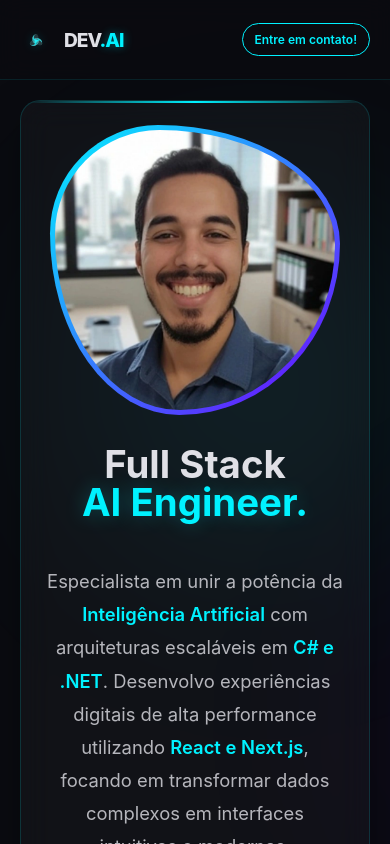
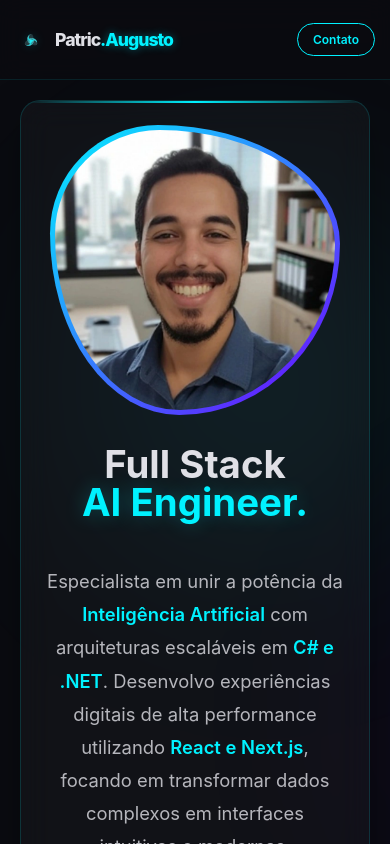
Before and after one commit to PatricAugusto/Portfolio-v3.0.0, a Next.js app: page / in a window 390 px wide. Shown: the top 844 px of the page. Built offline with nearby package versions, Linux system fonts and the light colour scheme.

Commit message:
fix: navbar overflow by implementing responsive text swap for contact button

```diff
--- a/src/components/Navbar.js
+++ b/src/components/Navbar.js
@@ -23,9 +23,10 @@ const NavContainer = styled.nav`
 const LogoWrapper = styled(Link)`
   display: flex;
   align-items: center;
-  gap: 12px;
+  gap: 8px;
   text-decoration: none;
   transition: transform 0.3s ease;
+  flex-shrink: 1;
 
   &:hover {
     transform: scale(1.02);
@@ -33,8 +34,8 @@ const LogoWrapper = styled(Link)`
 `;
 
 const LogoImage = styled.img`
-  width: 40px;
-  height: 40px;
+  width: 80px;
+  height: 80px;
   object-fit: contain;
   filter: drop-shadow(0 0 5px ${props => props.theme.colors.secondary}44);
 
@@ -45,9 +46,10 @@ const LogoImage = styled.img`
 `;
 
 const LogoText = styled.div`
-  font-size: 1.5rem;
+  font-size: 1.3rem;
   font-weight: 800;
   color: ${props => props.theme.colors.light};
+  white-space: nowrap;
   letter-spacing: -1px;
   font-family: 'Inter', sans-serif;
 
@@ -57,7 +59,7 @@ const LogoText = styled.div`
   }
 
   @media (max-width: 480px) {
-    font-size: 1.2rem;
+    font-size: 1.1rem;
   }
 `;
 
@@ -92,10 +94,10 @@ const NavContent = styled.div`
   display: flex;
   justify-content: space-between;
   align-items: center;
-  gap: 20px;
+  gap: 10px;
 
   @media (max-width: 768px) {
-    padding: 0 20px;
+    padding: 0 15px;
 
     .nav-links-desktop {
       display: none;
@@ -117,18 +119,28 @@ const HireButton = styled.a`
   cursor: pointer;
   display: flex;
   align-items: center;
+  white-space: nowrap;
+  flex-shrink: 0;
   gap: 8px;
+
+  &::before {
+    content: "Entre em contato!";
+  }
 
   &:hover {
     background: ${props => props.theme.colors.secondary};
     color: ${props => props.theme.colors.primary};
-    box-shadow: 0 0 20px ${props => props.theme.colors.secondary}44;
+    box-shadow: 0 0 15px ${props => props.theme.colors.secondary}44;
     transform: translateY(-2px);
   }
 
   @media (max-width: 480px) {
-    padding: 8px 12px;
+    padding: 8px 15px;
     font-size: 0.75rem;
+
+    &::before {
+      content: "Contato";
+    }
   }
 `;
 
@@ -145,7 +157,7 @@ export default function Navbar() {
       <LogoWrapper href="/">
           <LogoImage src="/logoPort.png" alt="Dev AI Logo" />
           <LogoText>
-            DEV<span>.AI</span>
+            Patric<span>.Augusto</span>
           </LogoText>
         </LogoWrapper>
 
@@ -161,7 +173,6 @@ export default function Navbar() {
         rel="noopener noreferrer"
         aria-label="Contactar via WhatsApp"
       >
-        Entre em contato!
       </HireButton>
       </NavContent>
     </NavContainer>
```
